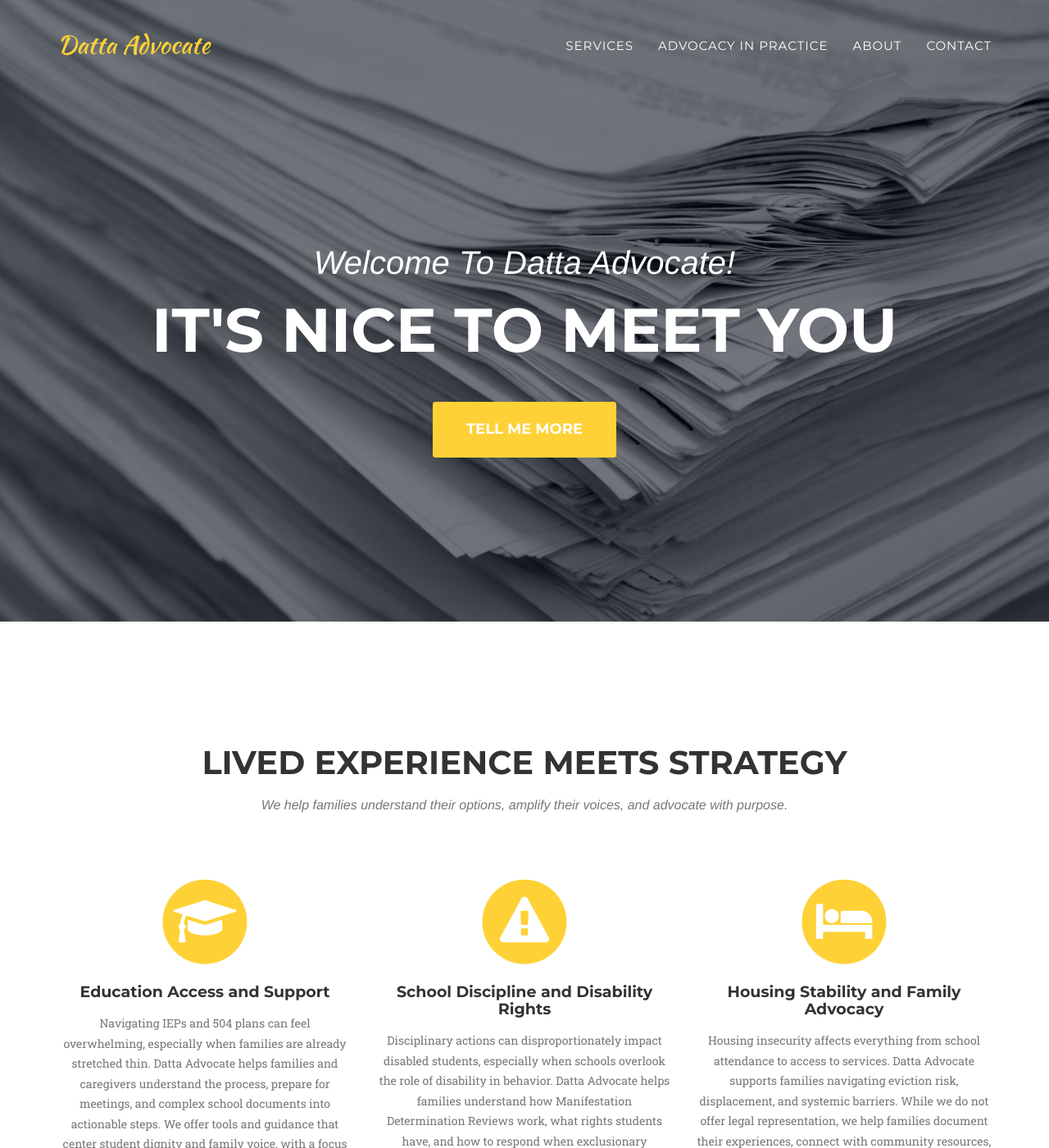
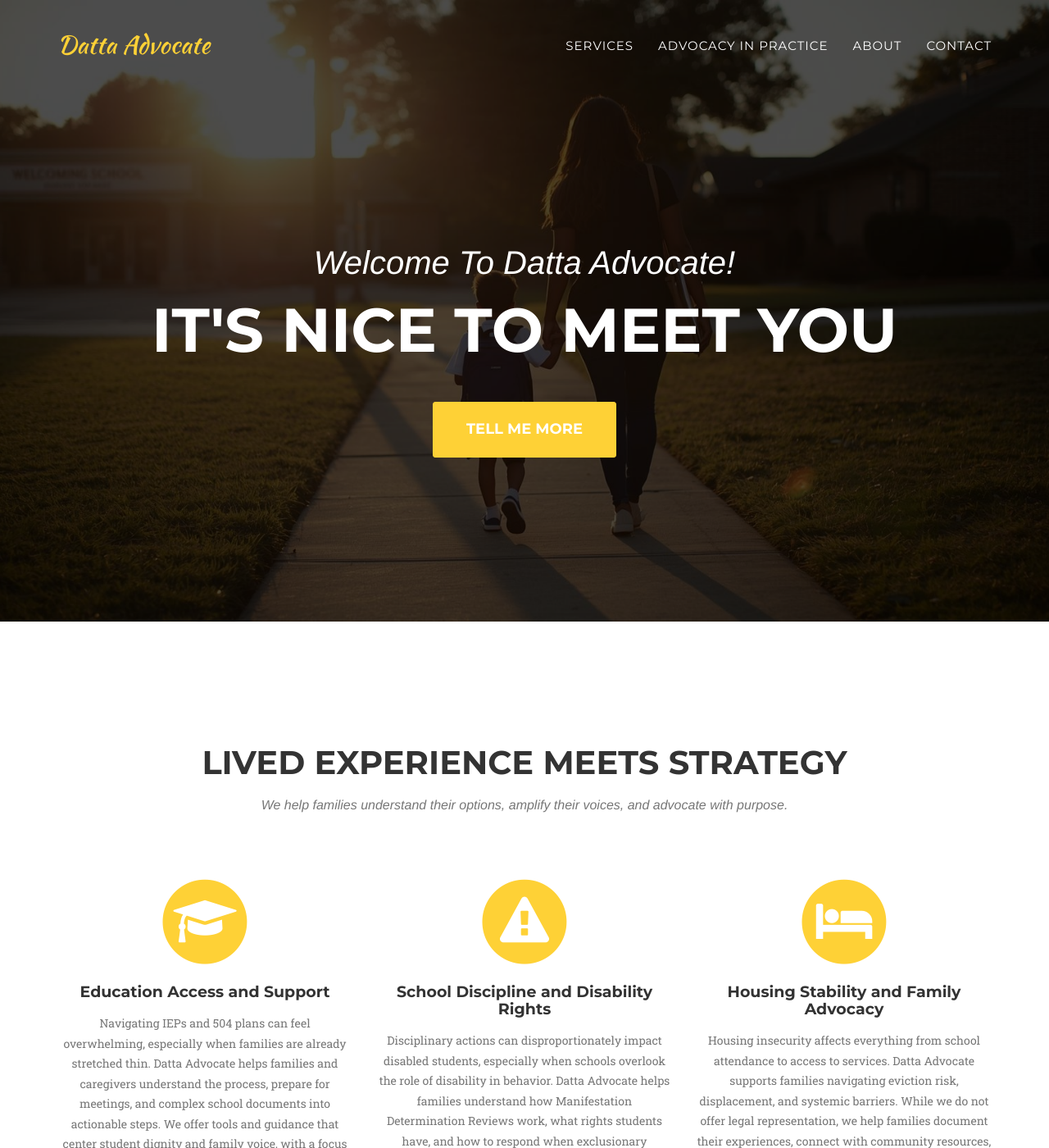
Before and after one commit to neeradatta/dattaadvocate.com, a Jekyll site: the page built from index.html, in a window 1280 px wide and 1400 px high. Shown: the whole window at 82% size. Built offline with Jekyll 4.4.1, drawn with Linux system fonts in a browser that asks for light colours; some web fonts are replaced.

Commit message:
Changed background header image

```diff
--- a/_includes/css/agency.css
+++ b/_includes/css/agency.css
@@ -269,7 +269,7 @@
     text-align: center;
     color: #fff;
     background-attachment: scroll;
-    background-image: url('{{ site.baseurl }}/img/header-bg.jpg');
+    background-image: url('{{ site.baseurl }}/img/header-bg.png');
     background-position: center center;
     background-repeat: none;
     -webkit-background-size: cover;
```
Also changed, not shown: img/header papers-bg.jpg (renamed from img/header-bg.jpg), img/header papers-bg.png (added), img/header-bg.png.
